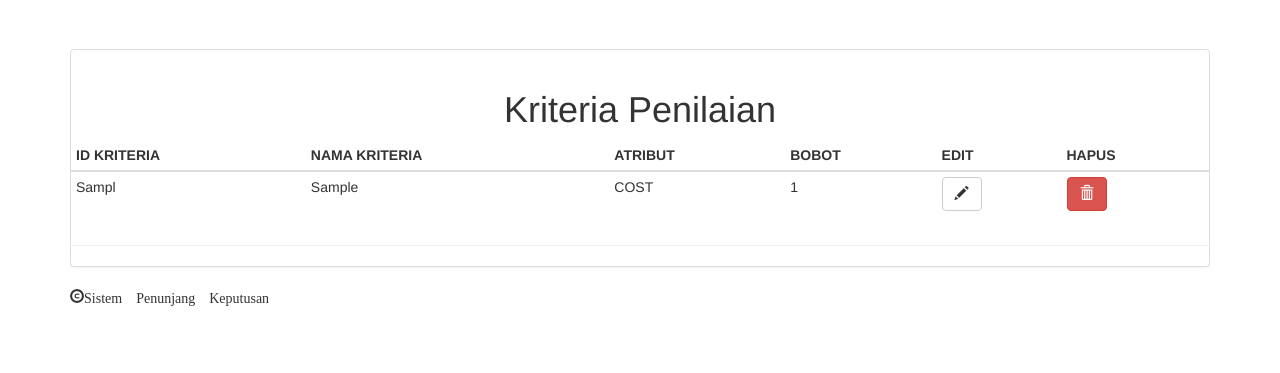
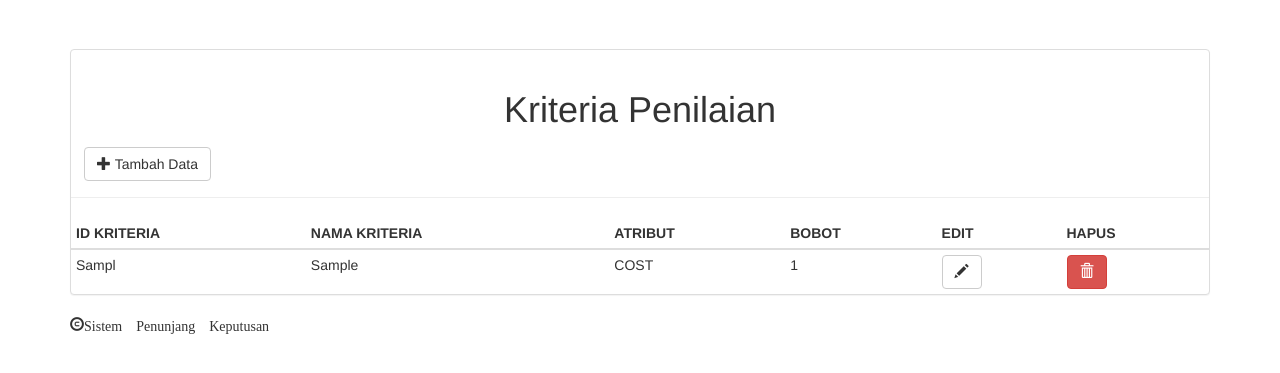
Before and after one commit to spras00/spk_zawa, a CodeIgniter app: page /spk_zawa/kriteria in a window 1280 px wide. Shown: the part 51-424 px from the top of the page. Run offline with CodeIgniter, Linux system fonts and the light colour scheme; tables that the repository leaves empty or names only in its code hold one stand-in row (values such as "Sample post"); some libraries are stand-ins or nearby versions.

Commit message:
Update view_kriteria.php

```diff
--- a/application/views/view_kriteria.php
+++ b/application/views/view_kriteria.php
@@ -1,3 +1,12 @@
+<div class="btn header-btn">
+	<a href="<?php echo site_url('kriteria/input'); ?>">
+		<button type="button" class="btn btn-default" action="">
+		<span class="glyphicon glyphicon-plus" aria-hidden="true"></span>
+		Tambah Data
+		</button>
+	</a>
+</div>
+</div>
 <table align="center" class="table table-condensed">
 	<thead>
 		<tr>
```
